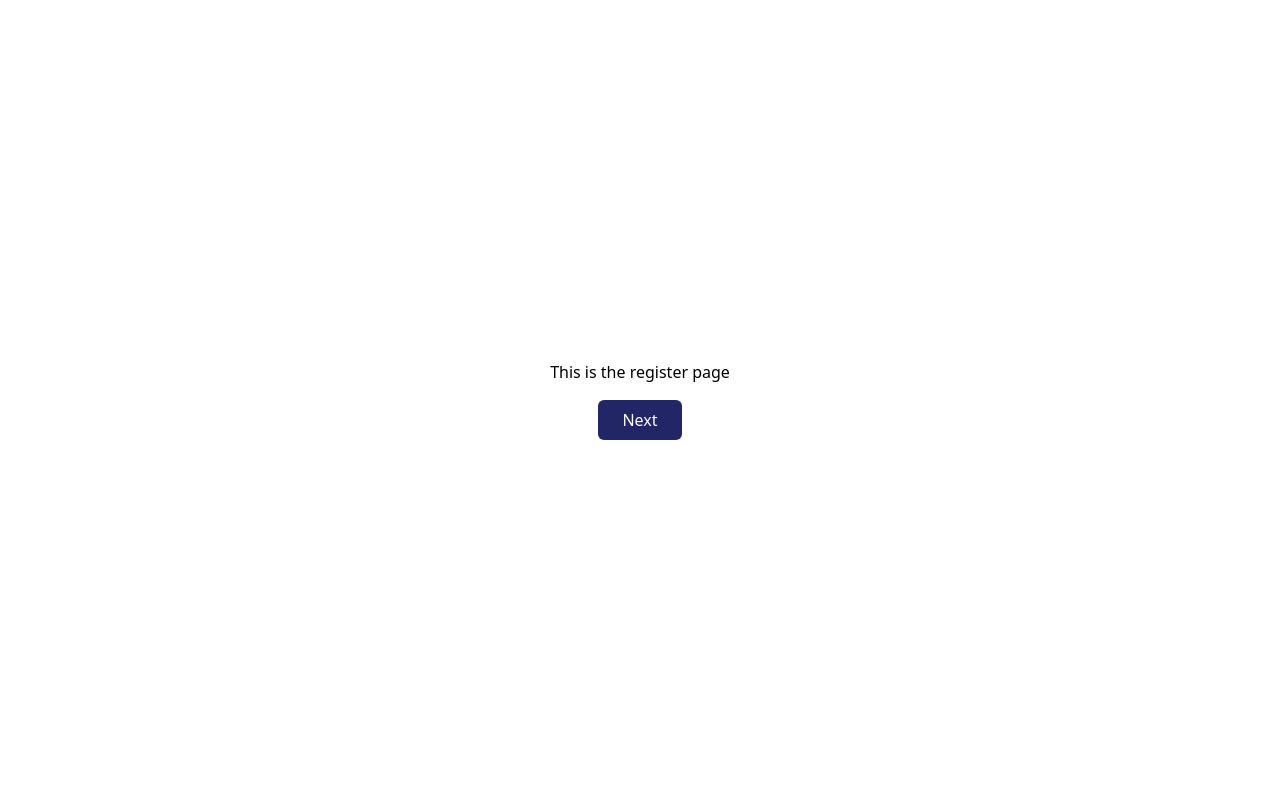
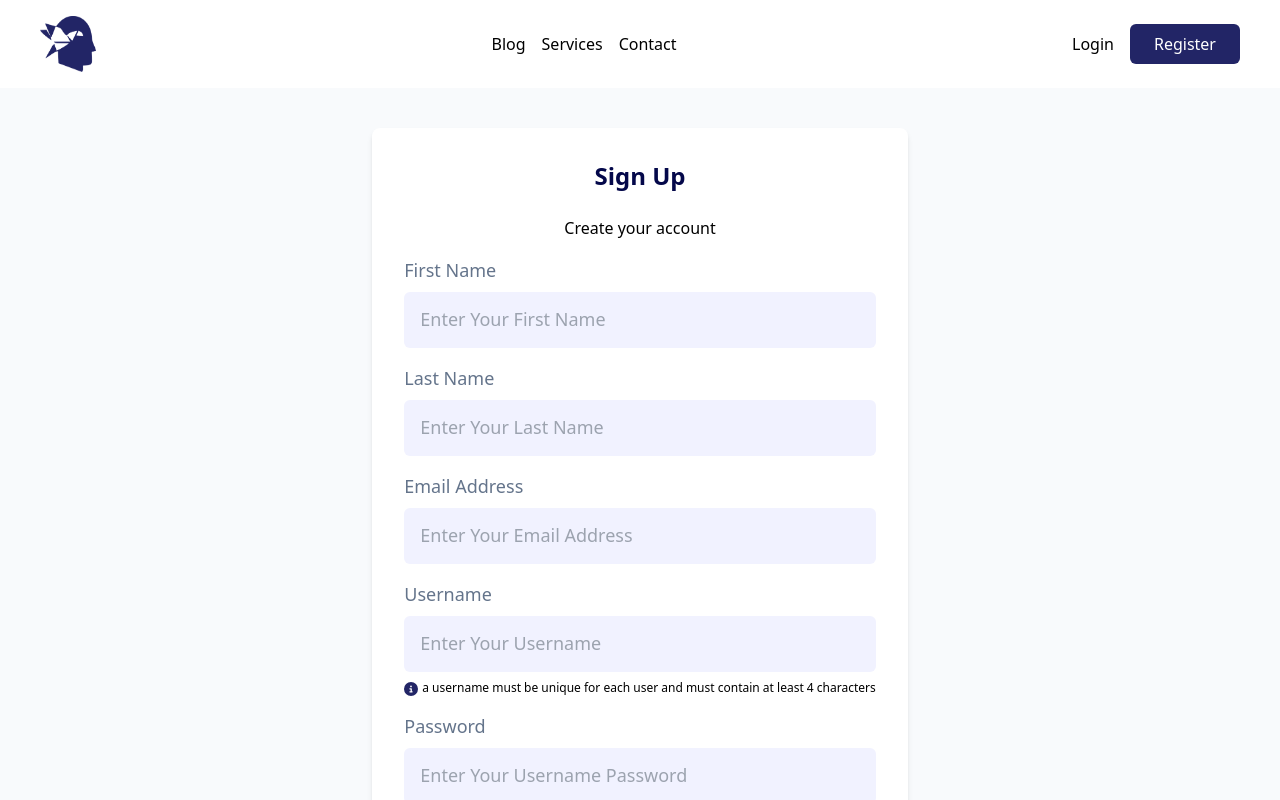
Before and after one commit to SageKyle/tenbits, a Next.js app in the folder frontend/: page /auth/register in a window 1280 px wide. Shown: the top 800 px of the page. Built offline with nearby package versions, Linux system fonts and the light colour scheme.

Commit message:
complete tamplate for register page

```diff
--- a/frontend/src/components/Navbar.jsx
+++ b/frontend/src/components/Navbar.jsx
@@ -5,7 +5,7 @@ import PrimaryBtn from './PrimaryBtn'
 
 export default function Navbar() {
 	return (
-		<nav className="w-full flex items-center justify-between py-4 px-10">
+		<nav className="w-full flex items-center justify-between py-4 px-10 bg-white">
 			<Link href={'/'} className="relative inline-block w-14 h-14">
 				<Image
 					src={Logo}
--- a/frontend/src/components/PrimaryBtn.jsx
+++ b/frontend/src/components/PrimaryBtn.jsx
@@ -1,9 +1,11 @@
 import Link from 'next/link'
 
-export default function PrimaryBtn({ text, link }) {
+export default function PrimaryBtn({ text, link, styles }) {
 	return (
 		<Link href={link}>
-			<button className="py-2 px-6 rounded-md flex items-center capitalize w-fit-content bg-primary hover:bg-primary-dark text-white">
+			<button
+				className={`${styles} py-2 px-6 rounded-md flex items-center justify-center capitalize w-fit-content bg-primary hover:bg-primary-dark text-white`}
+			>
 				{text}
 			</button>
 		</Link>
--- a/frontend/src/pages/auth/register/index.jsx
+++ b/frontend/src/pages/auth/register/index.jsx
@@ -1,10 +1,102 @@
+import InfoIcon from '@/assets/icons/info.svg'
+import Navbar from '@/components/Navbar'
 import PrimaryBtn from '@/components/PrimaryBtn'
+import Image from 'next/image'
+import Link from 'next/link'
 
 export default function Register() {
 	return (
-		<section className="w-screen h-screen flex flex-col items-center justify-center gap-4">
-			<h1>This is the register page</h1>
-			<PrimaryBtn link={'register/verify-email'} text={'Next'} />
-		</section>
+		<>
+			<Navbar />
+			<section className="min-h-screen py-10 bg-slate-50">
+				<article className="flex flex-col items-center justify-center gap-4 bg-white mx-auto w-fit min-w-[30rem] p-8  shadow-md rounded-lg">
+					<h1 className="text-2xl font-bold capitalize text-primary-dark mb-2">
+						sign up
+					</h1>
+					<p>Create your account</p>
+					<form className="w-full flex flex-col gap-4">
+						<label className="flex flex-col space-y-2 w-full">
+							<span className="capitalize text-slate-500 text-lg">
+								First name
+							</span>
+							<input
+								type="text"
+								placeholder="Enter your first name"
+								required
+								className="p-4 w-full rounded-md bg-accent placeholder:capitalize placeholder:text-lg"
+							/>
+						</label>
+						<label className="flex flex-col space-y-2 w-full">
+							<span className="capitalize text-slate-500 text-lg">
+								last name
+							</span>
+							<input
+								type="text"
+								placeholder="Enter your last name"
+								required
+								className="p-4 w-full rounded-md bg-accent placeholder:capitalize placeholder:text-lg"
+							/>
+						</label>
+						<label className="flex flex-col space-y-2 w-full">
+							<span className="capitalize text-slate-500 text-lg">
+								email address
+							</span>
+							<input
+								type="email"
+								placeholder="Enter your email address"
+								required
+								className="p-4 w-full rounded-md bg-accent placeholder:capitalize placeholder:text-lg"
+							/>
+						</label>
+						<label className="flex flex-col space-y-2 w-full relative">
+							<div className="flex items-baseline capitalize text-slate-500 text-lg">
+								username{' '}
+							</div>
+							<input
+								type="text"
+								placeholder="Enter your username"
+								required
+								className="p-4 w-full rounded-md bg-accent placeholder:capitalize placeholder:text-lg"
+							/>
+							<small className="inline-block text-xs lowercase bg-white">
+								<Image
+									src={InfoIcon}
+									width={14}
+									height={14}
+									className="inline-block mr-1"
+								/>
+								A username must be unique for each user and must contain at
+								least 4 characters
+							</small>
+						</label>
+						<label className="flex flex-col space-y-2 w-full">
+							<span className="capitalize text-slate-500 text-lg">
+								password
+							</span>
+							<input
+								type="text"
+								placeholder="Enter your username password"
+								required
+								className="p-4 w-full rounded-md bg-accent placeholder:capitalize placeholder:text-lg"
+							/>
+						</label>
+						{/* <div className="w-full"> */}
+						<PrimaryBtn
+							styles="w-full mt-8 mb-6 py-4 font-semibold text-lg"
+							link={'register/verify-email'}
+							text={'Next'}
+						/>
+						{/* </div> */}
+						<small className="flex items-center justify-between mt-8 text-secondary text-base">
+							<span class="w-1/5 border-b dark:border-gray-600 lg:w-1/4"></span>
+							<Link href="/login" className="hover:underline">
+								Already have an account?
+							</Link>
+							<span class="w-1/5 border-b dark:border-gray-600 lg:w-1/4"></span>
+						</small>
+					</form>
+				</article>
+			</section>
+		</>
 	)
 }
--- a/frontend/src/pages/home/Features.jsx
+++ b/frontend/src/pages/home/Features.jsx
@@ -1,4 +1,5 @@
 import shopIcon from '@/assets/icons/shop.svg'
+import CirclePattern from '@/assets/images/demo_circle.svg'
 import PrimaryBtn from '@/components/PrimaryBtn'
 import Image from 'next/image'
 
@@ -15,11 +16,12 @@ export default function Features() {
 			<section className="flex items-center justify-start gap-4 flex-wrap my-12">
 				<div className="w-[28%] bg-slate-200 p-4 rounded-lg">
 					<Image
-						src={shopIcon}
+						src={CirclePattern}
 						height={30}
 						width={30}
 						objectFit="fill"
 						loading="lazy"
+						className="bg-primary p-4"
 					/>
 					<p className="mt-4">
 						Lorem ipsum dolor sit, amet consectetur adipisicing elit. Possimus,
```
Also changed, not shown: frontend/src/assets/icons/info.svg (added).
